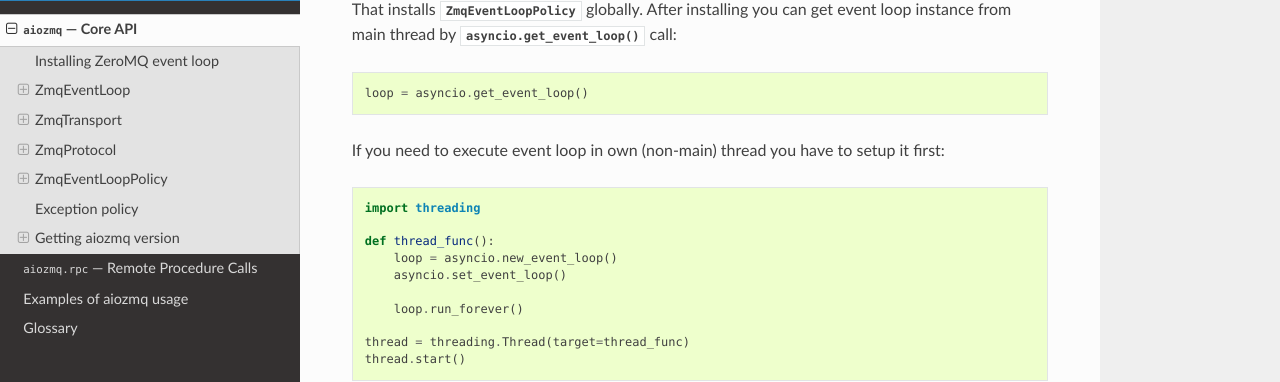
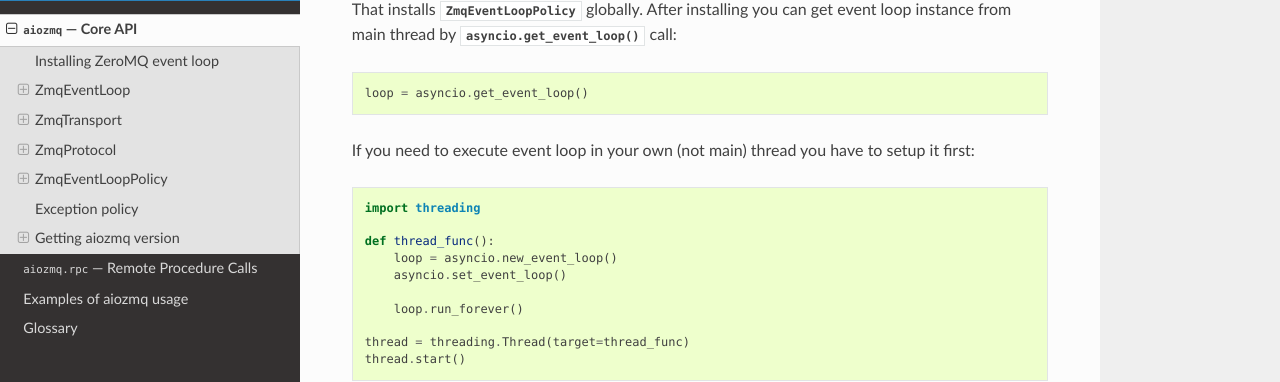
Before and after one commit to aio-libs/aiozmq, a Sphinx documentation site: the page built from docs/core.rst, in a window 1280 px wide and 900 px high, scrolled down 319 px. Shown: the part 117-499 px from the top of the window. Built offline with Sphinx 7.4.7 and the Read the Docs theme 2.0.0, drawn with Linux system fonts in a browser that asks for light colours.

Commit message:
Update core.rst

```diff
--- a/docs/core.rst
+++ b/docs/core.rst
@@ -30,7 +30,7 @@ you can get event loop instance from main thread by
 
     loop = asyncio.get_event_loop()
 
-If you need to execute event loop in own (non-main) thread you have to
+If you need to execute event loop in your own (not main) thread you have to
 setup it first::
 
      import threading
```
